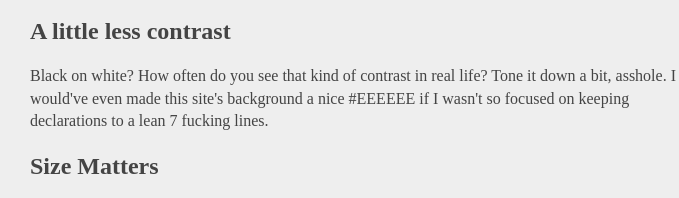
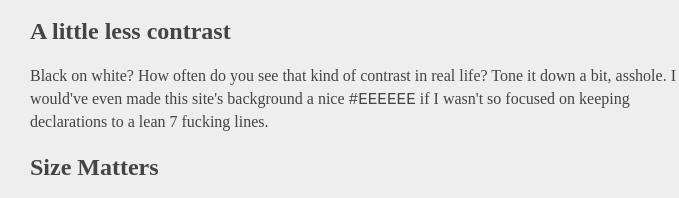
Before and after one commit to claudia-da-costa/BetterMotherFuckingWebsite, a plain HTML site: page index.html in a window 1280 px wide. Shown: the part 684-882 px from the top of the page, 285-964 px from the left. Drawn offline with Linux system fonts and the light colour scheme.

Commit message:
Update index.html

```diff
--- a/index.html
+++ b/index.html
@@ -64,7 +64,7 @@
         </section>
         <section>
             <h2>A little less contrast</h2>
-            <p>Black on white? How often do you see that kind of contrast in real life? Tone it down a bit, asshole. I would've even made this site's background a nice #EEEEEE if I wasn't so focused on keeping declarations to a lean 7 fucking lines.</p>
+            <p>Black on white? How often do you see that kind of contrast in real life? Tone it down a bit, asshole. I would've even made this site's background a nice <code>#EEEEEE</code> if I wasn't so focused on keeping declarations to a lean 7 fucking lines.</p>
         </section>
         <section>
             <h2>Size Matters</h2>
```
